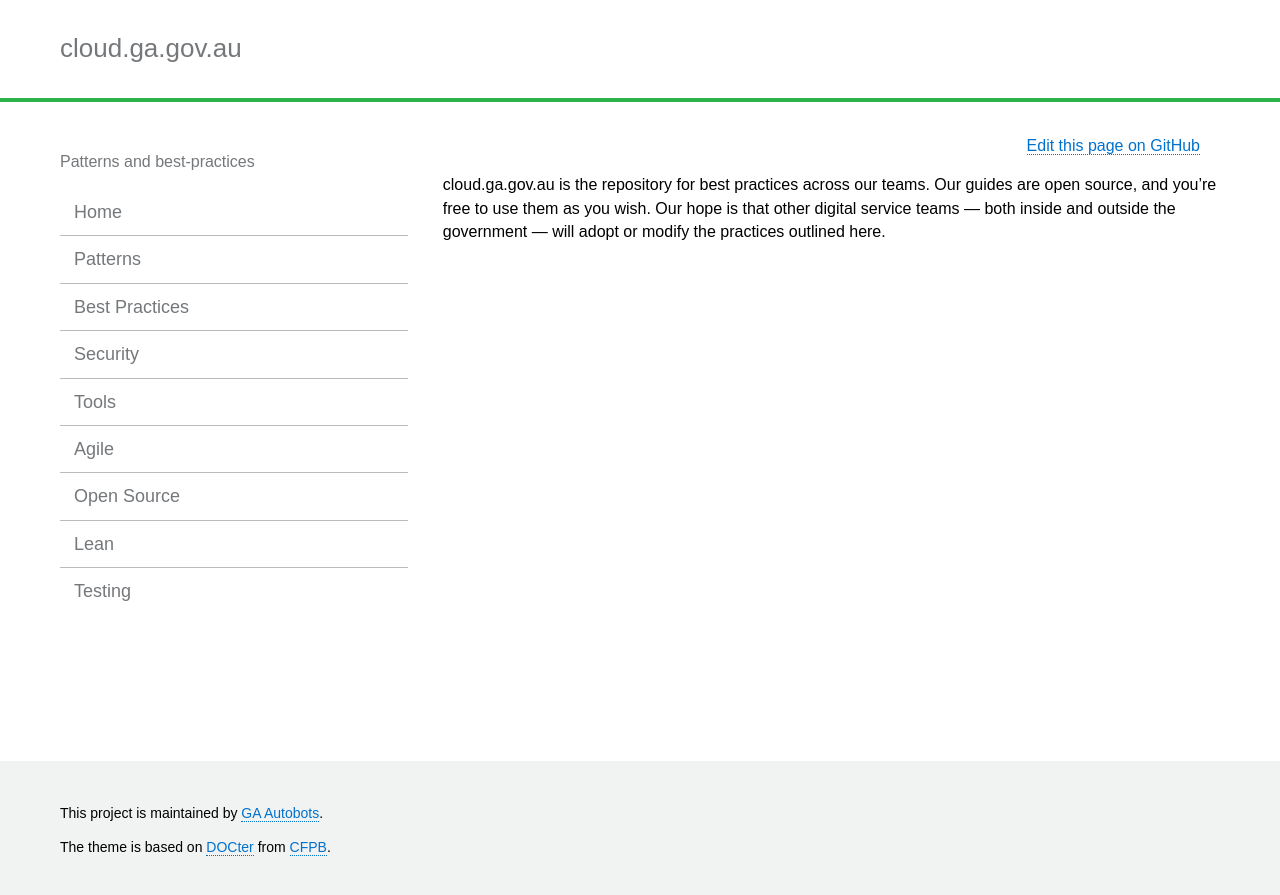
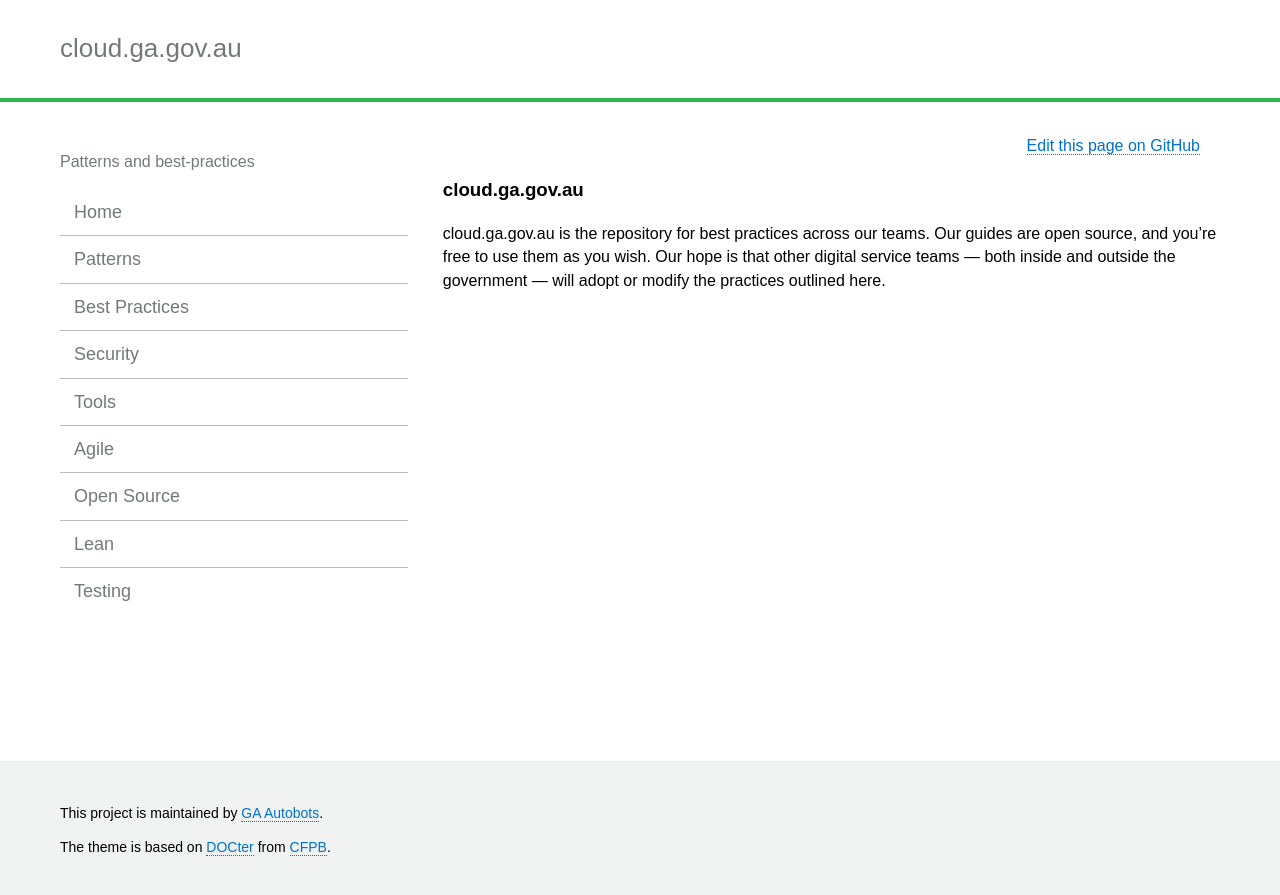
Before and after one commit to GeoscienceAustralia/cloud, a Jekyll site: the page built from docs/index.html, in a window 1280 px wide. Shown: the top 895 px of the page. Built offline with Jekyll 4.4.1, drawn with Linux system fonts in a browser that asks for light colours.

Commit message:
Add header to index

```diff
--- a/docs/_includes/index.md
+++ b/docs/_includes/index.md
@@ -1 +1,2 @@
+### cloud.ga.gov.au
 cloud.ga.gov.au is the repository for best practices across our teams. Our guides are open source, and you're free to use them as you wish. Our hope is that other digital service teams — both inside and outside the government — will adopt or modify the practices outlined here.
```
